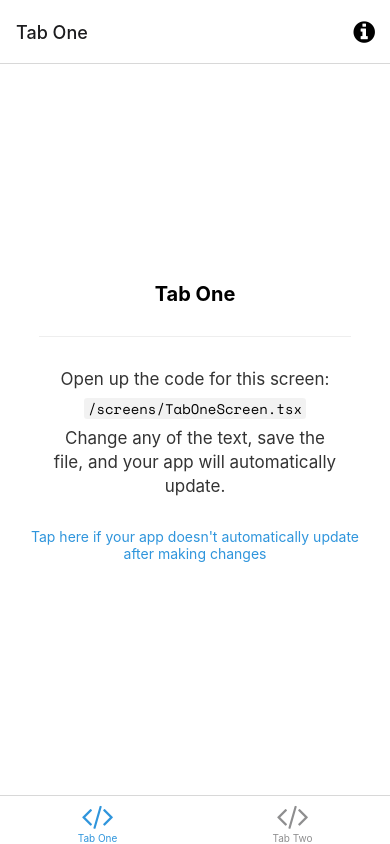
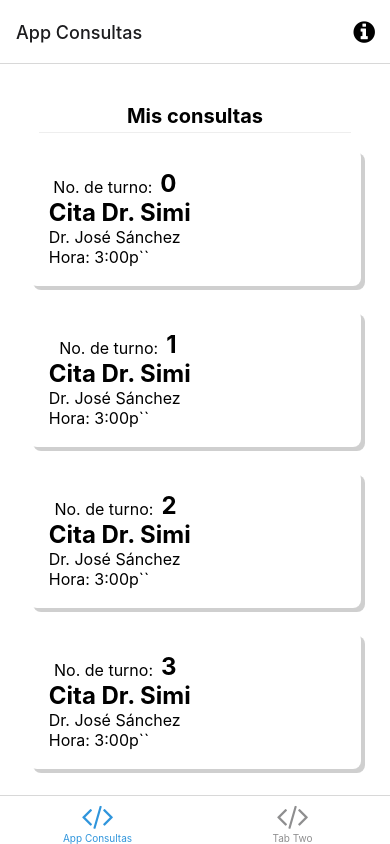
Before and after one commit to AngelAngelopoulos/proyecto-cliente-consultorio, a React Native app: screen /TabOne in a window 390 px wide. Built offline with nearby package versions, Linux system fonts and the light colour scheme; what expo-linking would draw is missing.

Commit message:
cards implemented

```diff
--- /dev/null
+++ b/components/MedicalDate/ListItemMedicalDate.tsx
@@ -0,0 +1,80 @@
+import * as React from 'react';
+import {Button, StyleSheet, TouchableOpacity, View as NativeView} from "react-native";
+import {Text, View} from "../Themed";
+import {FontAwesome} from "@expo/vector-icons";
+
+export const ListItemMedicalDate = (props: {onPressCard: any , numero: number }) => {
+    const {numero, onPressCard} = props;
+
+    return (
+        <View style={styles.cardItem}>
+
+            <TouchableOpacity onPress={onPressCard}>
+                <View style={styles.turnItem}>
+                    <View style={styles.turnLabelItemView}>
+                        <Text style={styles.turnLabelItem}>No. de turno:</Text>
+                    </View>
+                    <Text style={styles.cardTitle}>{numero}</Text>
+                </View>
+
+                <Text style={styles.cardTitle}>Cita Dr. Simi</Text>
+
+                <Text style={styles.turnLabelItem}>Dr. José Sánchez</Text>
+
+                <Text style={styles.turnLabelItem}>Hora: 3:00p``</Text>
+
+            </TouchableOpacity>
+
+        </View>
+    )
+}
+
+const styles = StyleSheet.create({
+    turnItem: {
+        flex: 1,
+        flexDirection: 'row',
+        alignContent: "flex-start",
+        alignItems: 'flex-start',
+        textAlignVertical: 'bottom',
+        justifyContent: 'flex-end',
+        width: '90%'
+    },
+    turnLabelItemView: {
+        paddingHorizontal: 8,
+        paddingTop: 8,
+
+    },
+    turnLabelItem: {
+        fontSize: 16,
+        textAlignVertical: 'bottom'
+    },
+    numberTurnItem: {
+        fontSize: 15,
+    },
+    cardItem: {
+        flex: 1,
+        borderRadius: 8,
+        //borderWidth: 2,
+        borderColor: '#000000',
+        shadowOffset: {
+            width: 4,
+            height: 4,
+        },
+        shadowColor: '#C4c4c4',
+        shadowOpacity: 0.8,
+        width: '85%',
+        //paddingHorizontal: '25%',
+        paddingVertical: '5%',
+        paddingLeft: '5%',
+        alignContent: 'flex-start',
+        alignItems: 'flex-start',
+        textAlign: 'left',
+        marginVertical: 12
+
+    },
+    cardTitle: {
+        textAlign: 'left',
+        fontSize: 24,
+        fontWeight: 'bold'
+    }
+});
--- /dev/null
+++ b/components/MedicalDate/index.ts
@@ -0,0 +1 @@
+export * from './ListItemMedicalDate'
--- /dev/null
+++ b/components/index.ts
@@ -0,0 +1 @@
+export * from './MedicalDate'
--- a/navigation/index.tsx
+++ b/navigation/index.tsx
@@ -23,7 +23,7 @@
     return (
         <NavigationContainer
             linking={LinkingConfiguration}
-            theme={colorScheme === 'dark' ? DarkTheme : DefaultTheme}>
+            theme={DefaultTheme}/*{colorScheme === 'dark' ? DarkTheme : DefaultTheme}*/>
             <RootNavigator/>
         </NavigationContainer>
     );
@@ -66,7 +66,7 @@
                 name="TabOne"
                 component={TabOneScreen}
                 options={({navigation}: RootTabScreenProps<'TabOne'>) => ({
-                    title: 'Tab One',
+                    title: 'App Consultas',
                     tabBarIcon: ({color}) => <TabBarIcon name="code" color={color}/>,
                     headerRight: () => (
                         <Pressable
--- a/screens/ModalScreen.tsx
+++ b/screens/ModalScreen.tsx
@@ -31,6 +31,6 @@
   separator: {
     marginVertical: 30,
     height: 1,
-    width: '80%',
+    width: '100%',
   },
 });
--- a/screens/TabOneScreen.tsx
+++ b/screens/TabOneScreen.tsx
@@ -1,17 +1,38 @@
 import * as React from 'react';
-import { StyleSheet } from 'react-native';
+import {ScrollView, StyleSheet} from 'react-native';
 
 import EditScreenInfo from '../components/EditScreenInfo';
-import { Text, View } from '../components/Themed';
-import { RootTabScreenProps } from '../types';
+import {Text, View} from '../components/Themed';
+import {RootTabScreenProps} from '../types';
+import {ListItemMedicalDate} from "../components";
 
-export default function TabOneScreen({ navigation }: RootTabScreenProps<'TabOne'>) {
+export default function TabOneScreen({navigation}: RootTabScreenProps<'TabOne'>) {
+
+
+    const onPressCard = () => {
+        navigation.navigate('Modal')
+    }
+
     return (
+        <ScrollView>
             <View style={styles.container}>
-      <Text style={styles.title}>Tab One</Text>
-      <View style={styles.separator} lightColor="#eee" darkColor="rgba(255,255,255,0.1)" />
-      <EditScreenInfo path="/screens/TabOneScreen.tsx" />
+
+                <Text style={styles.title}>Mis consultas</Text>
+                <View style={styles.separator} lightColor="#eee" darkColor="rgba(255,255,255,0.1)"/>
+
+                {/*<EditScreenInfo path="/screens/TabOneScreen.tsx" />*/}
+                {
+                    Array.from(Array(10).keys()).map((item, key) => (
+
+
+                            <ListItemMedicalDate key={key} onPressCard={onPressCard} numero={item} />
+
+                    ))
+                }
+
+
             </View>
+        </ScrollView>
     );
 }
 
@@ -22,12 +43,16 @@
         justifyContent: 'center',
     },
     title: {
+        paddingTop: 40,
         fontSize: 20,
         fontWeight: 'bold',
     },
     separator: {
-    marginVertical: 30,
+        marginVertical: 4,
         height: 1,
         width: '80%',
     },
+    card: {
+        //marginBottom: 0.1
+    }
 });
```
Lines whose indentation alone changed are shown as unchanged.
